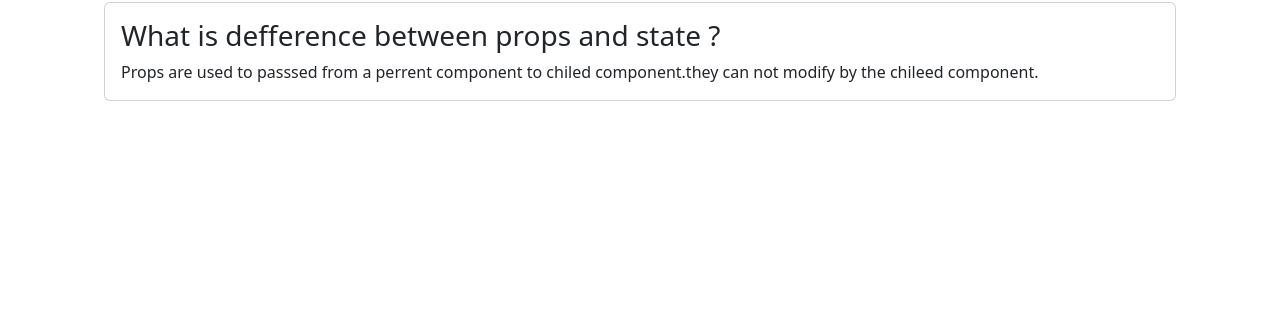
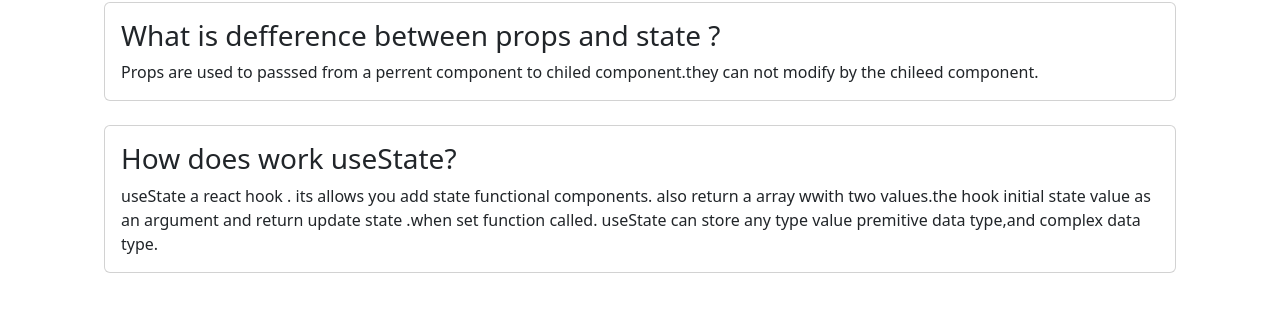
Before and after one commit to asad2002web/knowledge-cafe-react-basic, a React (Vite) app: page / in a window 1280 px wide. Shown: the part 4555-4865 px from the top of the page. Before the commit the page ends 4696 px from the top, so only its background shows below. Built offline with nearby package versions, Linux system fonts and the light colour scheme.

Commit message:
second question added

```diff
--- a/src/Component/QandAnswer/QandAnswer.jsx
+++ b/src/Component/QandAnswer/QandAnswer.jsx
@@ -9,6 +9,10 @@ const QandAnswer = () => {
           <h3>What is defference between props and state ?</h3>
           <p>Props are used to passsed from a perrent component to chiled component.they can not  modify by the chileed component.</p>
         </div>
+        <div className="question card px-3 py-3 my-4">
+          <h3>How does work useState?</h3>
+          <p>useState a react hook . its allows you add state functional components. also return a array wwith two values.the hook initial state value as an argument and return update state .when set function called. useState can store any type value premitive data type,and complex data type.</p>
+        </div>
 
       </div>
     </div>
```
